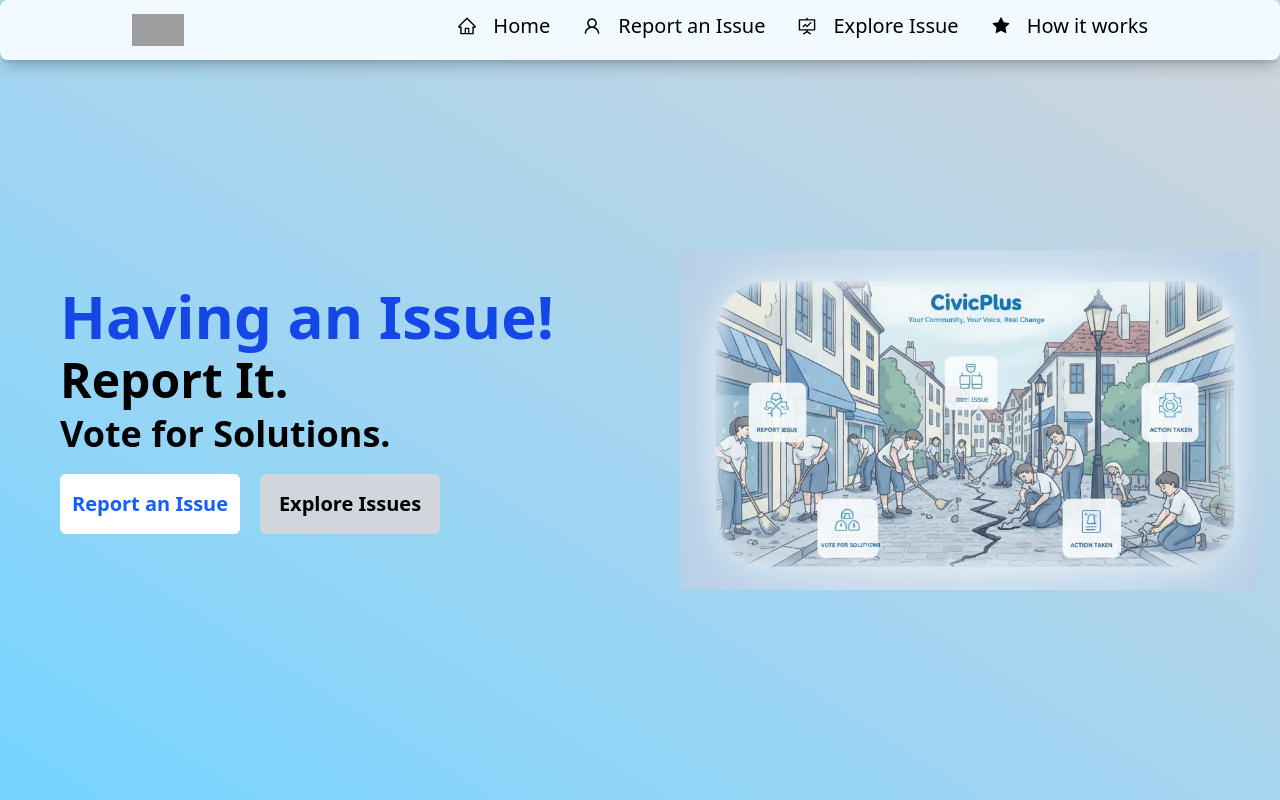
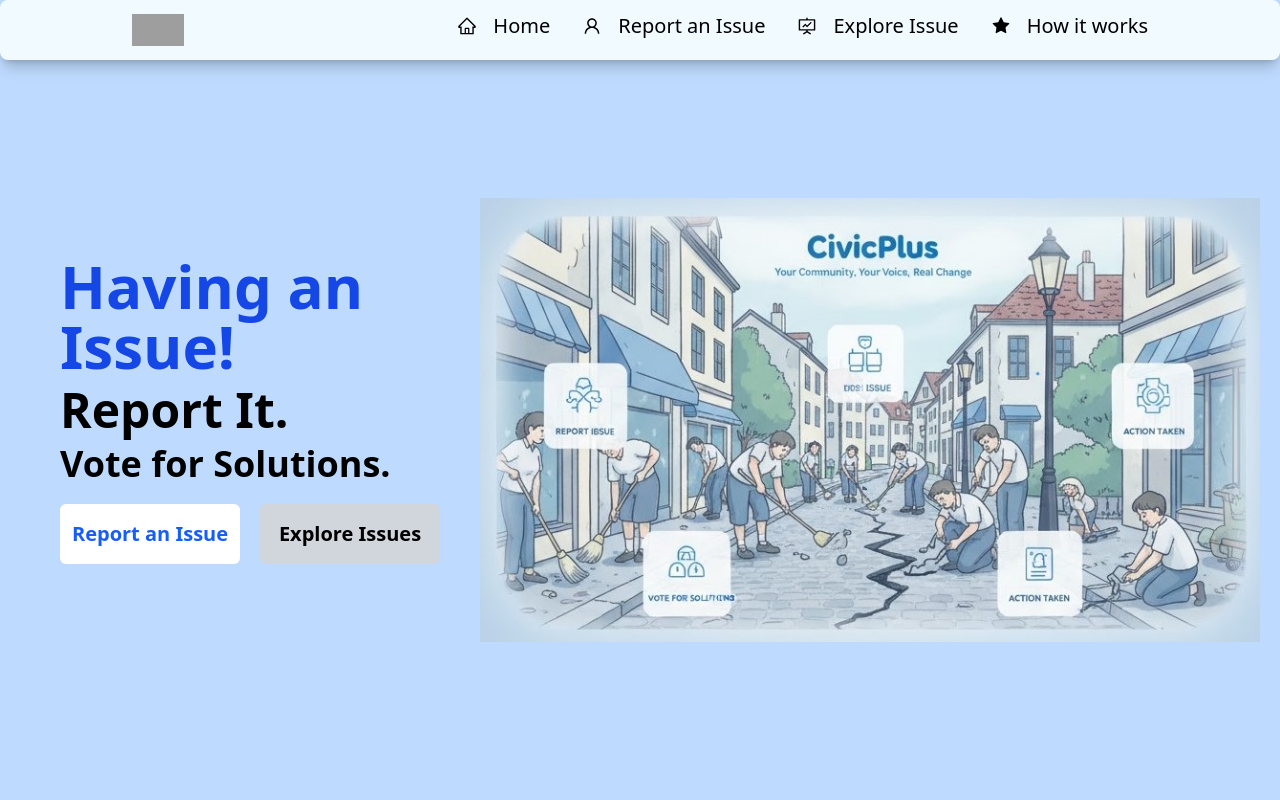
Before and after one commit to RahulHeer150/civic-, a React (Vite) app in the folder client/: page / in a window 1280 px wide. Shown: the top 800 px of the page. Built offline with nearby package versions, Linux system fonts and the light colour scheme; grey boxes are pictures that could not be loaded.

Commit message:
colour chnage

```diff
--- a/client/src/components/Hero1.jsx
+++ b/client/src/components/Hero1.jsx
@@ -3,7 +3,7 @@ import heroImg from '../assets/herosec.jpg'
 
 const Hero1 = () => {
    return (
-      <div className="flex flex-col min-h-screen pt-4 md:pt-10 bg-gradient-to-bl from-gray-300 to-sky-300">
+      <div className="flex flex-col min-h-screen pt-4 md:pt-10 bg-blue-200">
       <div className="flex flex-grow flex-col-reverse md:flex-col lg:flex-row w-full max-w-screen  md:pt-0 m-5 justify-between items-center md:px-5 ">
 
         <div className="w-full lg:w-1/2 md:w-1/2  lg:px-0 text-black">
@@ -24,12 +24,12 @@ const Hero1 = () => {
 
           </header>
         </div>
-       <div className="w-full lg:w-1/2 md:w-1/2 flex jsutify-center items-center overflow-hidden ">
+       <div className="w-full  flex jsutify-center items-center overflow-hidden ">
           <img
             src={heroImg}
             alt="Report_header"
             loading="lazy"
-            className="object-cover w-full h-full md:px-5 rounded-lg overflow-hidden"
+            className="object-cover w-[1000px] h-full md:px-5  shadow-2xrounded-xl shadow-l-sky-300  overflow-hidden"
           />
         </div>
       </div>
```
Also changed, not shown: client/src/assets/herosec.jpg.
